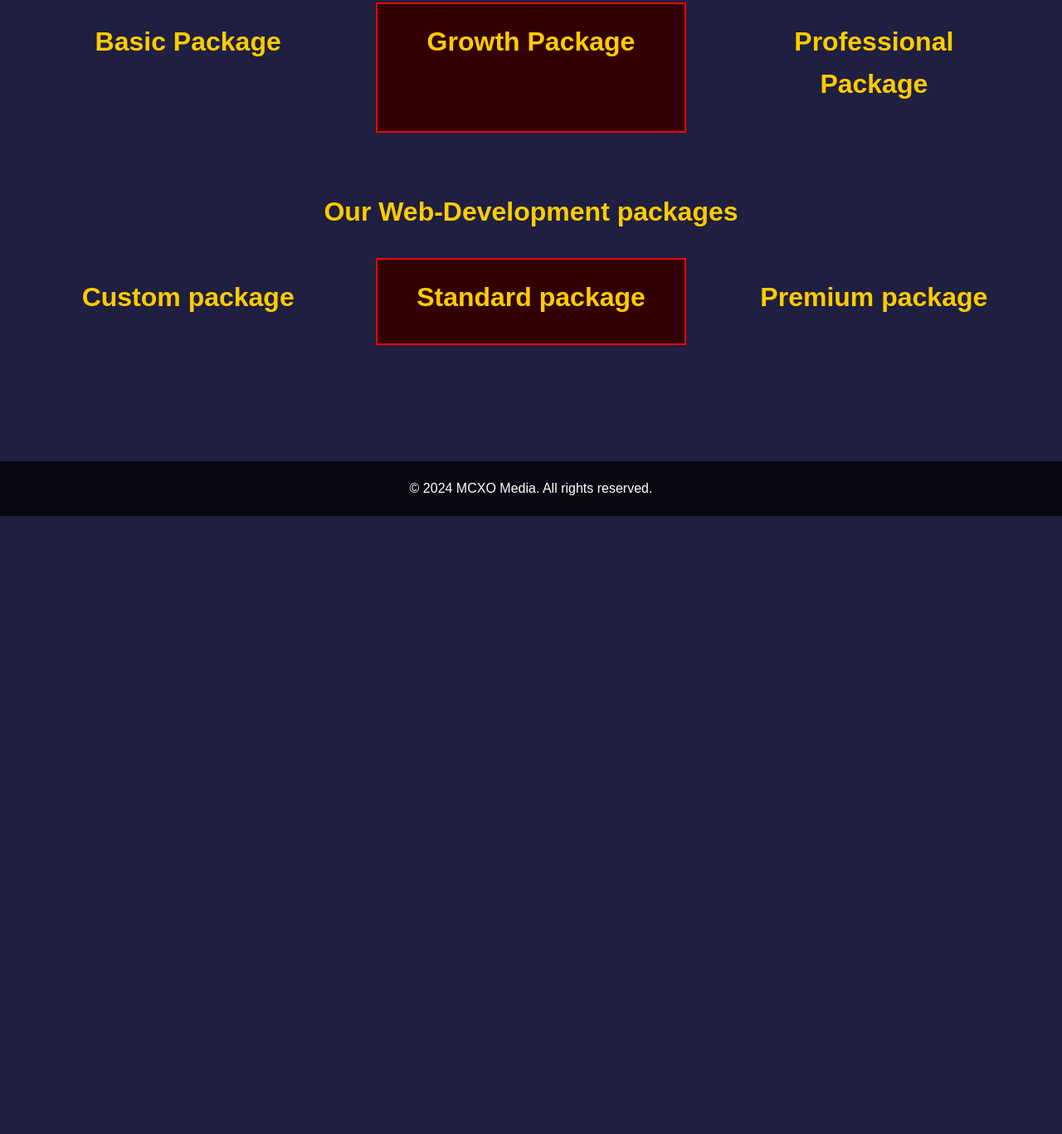
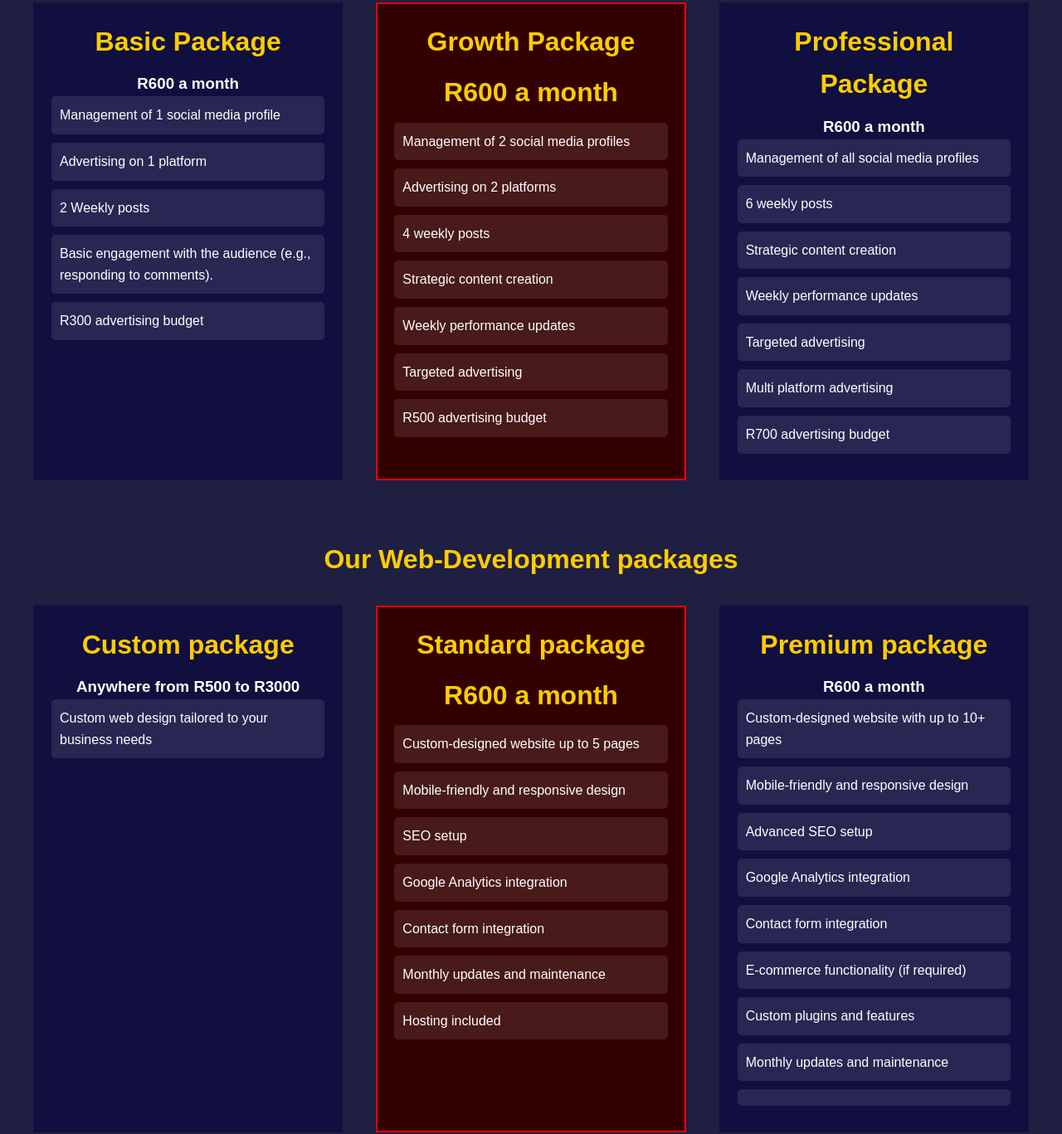
Before and after one commit to MCXOadmin/MCXO-Online, a plain HTML site: page services.html in a window 1280 px wide. Shown: the part 502-1869 px from the top of the page at 83% size. Before the commit the page ends 1124 px from the top, so only its background shows below. Drawn offline with Linux system fonts and the light colour scheme.

Commit message:
added first mobile friendly elements

```diff
--- a/about.css
+++ b/about.css
@@ -1,46 +1,40 @@
-/* Reset default margin and padding */
+/* General reset and body styles */
 * {
     margin: 0;
     padding: 0;
     box-sizing: border-box;
 }
 
-/* Body styles */
 body {
     font-family: Arial, sans-serif;
     line-height: 1.6;
     background-color: rgb(31, 31, 65);
-    padding-top: 50px; /* Space for the fixed nav bar */
+    padding-top: 50px;
 }
 
-/* Navigation bar styles */
+/* Responsive Navigation Bar */
 nav {
-    background: rgba(0, 0, 0, 0.7); /* Semi-transparent background */
+    background: rgba(0, 0, 0, 0.7);
     padding: 10px 0;
-    position: fixed; /* Fixes the navbar at the top */
+    position: fixed;
     top: 0;
     width: 100%;
-    z-index: 1000; /* Ensure it sits on top of other elements */
+    z-index: 1000;
+    display: flex;
+    justify-content: center;
 }
 
 .nav-container {
     display: flex;
-    justify-content: center;
-    max-width: 1200px; /* Adjust max-width as needed */
-    margin: 0 auto; /* Center the container */
-    padding: 0 20px; /* Padding for responsiveness */
+    justify-content: space-between;
+    max-width: 1200px;
+    margin: 0 auto;
+    padding: 0 20px;
 }
 
 .nav-links {
-    list-style: none;
     display: flex;
-    justify-content: center;
-    padding: 0;
-    margin: 0;
-}
-
-.nav-links li {
-    margin: 0 20px;
+    gap: 20px;
 }
 
 .nav-links a {
@@ -53,11 +47,11 @@ nav {
     text-decoration: underline;
 }
 
-/* Header styles */
+/* Header Styles */
 header {
     min-height: 15rem;
     background: #10103f;
-    color: rgb(255, 255, 255);
+    color: white;
     text-align: center;
     padding: 5rem 0;
 }
@@ -67,32 +61,30 @@ header {
     margin-bottom: 20px;
 }
 
-/* Main styles */
+/* Main Styles */
 main {
+    display: flex;
+    flex-direction: column;
+    align-items: center;
     padding: 50px 20px;
 }
 
-main section {
-    max-width: 800px;
-    margin: 0 auto 50px auto;
+section {
+    width: 100%;
+    text-align: center;
+    margin-bottom: 50px;
+}
+
+section h1 {
+    font-size: 2.5rem;
+    margin-bottom: 20px;
     color: white;
 }
 
-main section h2 {
-    font-size: 2.5rem;
-    margin-bottom: 20px;
-}
-
-main section p {
+section p {
     font-size: 1.2rem;
     margin-bottom: 20px;
-    line-height: 1.6;
-}
-
-main section img {
-    max-width: 100%;
-    height: auto;
-    margin-bottom: 20px;
+    color: white;
 }
 
 /* Footer styles */
@@ -119,3 +111,20 @@ footer {
 .footer-links a:hover {
     text-decoration: underline;
 }
+
+/* Responsive Styles */
+@media (max-width: 768px) {
+    .nav-container {
+        flex-direction: column;
+        align-items: center;
+    }
+
+    .nav-links {
+        flex-direction: column;
+        gap: 10px;
+    }
+
+    header .header-content h1 {
+        font-size: 2rem;
+    }
+}
--- a/services.css
+++ b/services.css
@@ -106,7 +106,7 @@ section p {
     flex: 0 0 calc(33.333% - 40px);
     max-width: calc(33.333% - 40px);
     margin: 20px;
-    background-color: rgb(31, 31, 65);
+    background-color: rgb(16, 15, 63); /* Updated background color */
     padding: 20px;
     text-align: center;
     color: white;
@@ -131,6 +131,20 @@ section p {
 
 .service-content p {
     font-size: 1.1rem;
+}
+
+.service-content ul {
+    list-style: none;
+    padding: 0;
+    text-align: left;
+}
+
+.service-content li {
+    margin-bottom: 10px;
+    padding: 10px;
+    background-color: rgba(255, 255, 255, 0.1);
+    border-radius: 5px;
+    color: white;
 }
 
 /* Red theme for specific blocks */
@@ -163,3 +177,49 @@ footer {
 .footer-links a:hover {
     text-decoration: underline;
 }
+
+/* Responsive Styles */
+@media (max-width: 768px) {
+    .services-container {
+        flex-direction: column;
+        align-items: center;
+    }
+
+    .service-block {
+        flex: 0 0 80%;
+        max-width: 80%;
+        margin: 10px 0;
+    }
+
+    .nav-container {
+        flex-direction: column;
+        align-items: center;
+    }
+
+    .nav-links {
+        flex-direction: column;
+        gap: 10px;
+    }
+}
+
+@media (max-width: 480px) {
+    .nav-links a {
+        font-size: 1rem;
+    }
+
+    header .header-content h1 {
+        font-size: 2rem;
+    }
+
+    section h1 {
+        font-size: 2rem;
+    }
+
+    section h2 {
+        font-size: 1.5rem;
+    }
+
+    section p {
+        font-size: 1rem;
+    }
+}
--- a/services.html
+++ b/services.html
@@ -23,48 +23,97 @@
       <section>
         <h1>Our Services</h1>
         <h2>Our Media Management packages</h2>
+
         <div class="services-container">
           <div class="service-block">
             <div class="service-content">
               <h2>Basic Package</h2>
-<ul></ul>
+              <h3>R600 a month</h3>
+              <ul>
+                <li>Management of 1 social media profile</li>
+                <li>Advertising on 1 platform</li>
+                <li>2 Weekly posts</li>
+                <li>Basic engagement with the audience (e.g., responding to comments).</li>
+                <li>R300 advertising budget</li>
+              </ul>
             </div>
           </div>
           <div class="service-block red-theme">
             <div class="service-content">
               <h2>Growth Package</h2>
-<ul></ul>
+              <h2>R600 a month</h2>
+              <ul>
+                <li>Management of 2 social media profiles</li>
+                <li>Advertising on 2 platforms</li>
+                <li>4 weekly posts</li>
+                <li>Strategic content creation</li>
+                <li>Weekly performance updates</li>
+                <li>Targeted advertising</li>
+                <li>R500 advertising budget</li>
+              </ul>
             </div>
           </div>
           <div class="service-block">
             <div class="service-content">
               <h2>Professional Package</h2>
-<ul></ul>
+              <h3>R600 a month</h3>
+              <ul>
+                <li>Management of all social media profiles</li>
+                <li>6 weekly posts</li>
+                <li>Strategic content creation</li>
+                <li>Weekly performance updates</li>
+                <li>Targeted advertising</li>
+                <li>Multi platform advertising</li>
+                <li>R700 advertising budget</li>
+              </ul>
             </div>
           </div>
         </div>
       </section>
 
-      <!-- New Section for Media Management -->
+      <!-- New Section for Web development -->
       <section>
         <h2>Our Web-Development packages</h2>
         <div class="services-container">
           <div class="service-block">
             <div class="service-content">
               <h2>Custom package</h2>
-              <ul></ul>
+              <h3>Anywhere from R500 to R3000</h3>
+              <ul>
+                <li>Custom web design tailored to your business needs</li>
+              </ul>
             </div>
           </div>
           <div class="service-block red-theme">
             <div class="service-content">
               <h2>Standard package</h2>
-              <ul></ul>
+              <h2>R600 a month</h2>
+              <ul>
+                <li>Custom-designed website up to 5 pages</li>
+                <li>Mobile-friendly and responsive design</li>
+                <li>SEO setup</li>
+                <li>Google Analytics integration</li>
+                <li>Contact form integration</li>
+                <li>Monthly updates and maintenance</li>
+                <li>Hosting included</li>
+              </ul>
             </div>
           </div>
           <div class="service-block">
             <div class="service-content">
               <h2>Premium package</h2>
-              <ul></ul>
+              <h3>R600 a month</h3>
+              <ul>
+                <li>Custom-designed website with up to 10+ pages</li>
+                <li>Mobile-friendly and responsive design</li>
+                <li>Advanced SEO setup</li>
+                <li>Google Analytics integration</li>
+                <li>Contact form integration</li>
+                <li>E-commerce functionality (if required)</li>
+                <li>Custom plugins and features</li>
+                <li>Monthly updates and maintenance</li>
+                <li></li>
+              </ul>
             </div>
           </div>
         </div>
```
